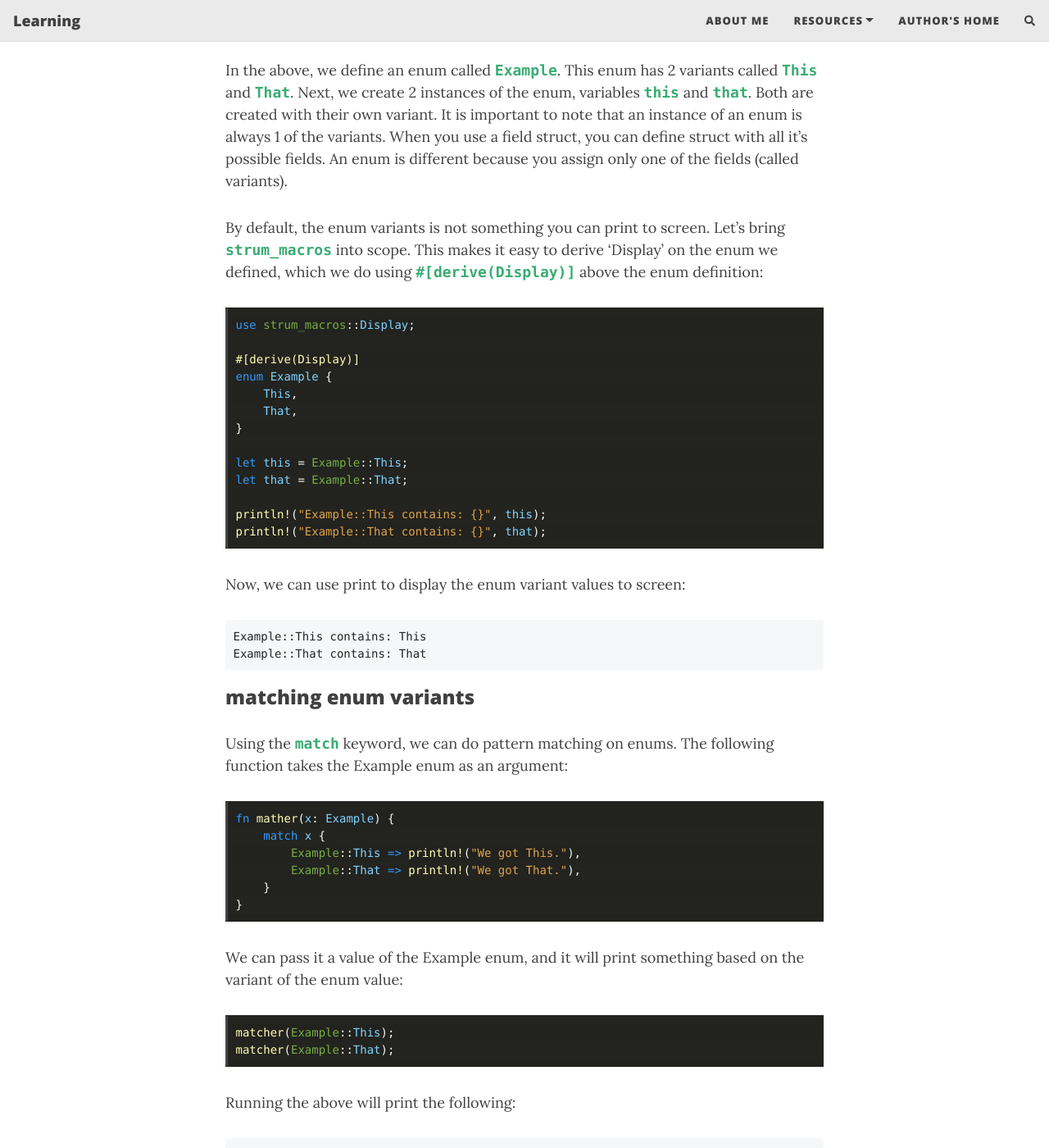
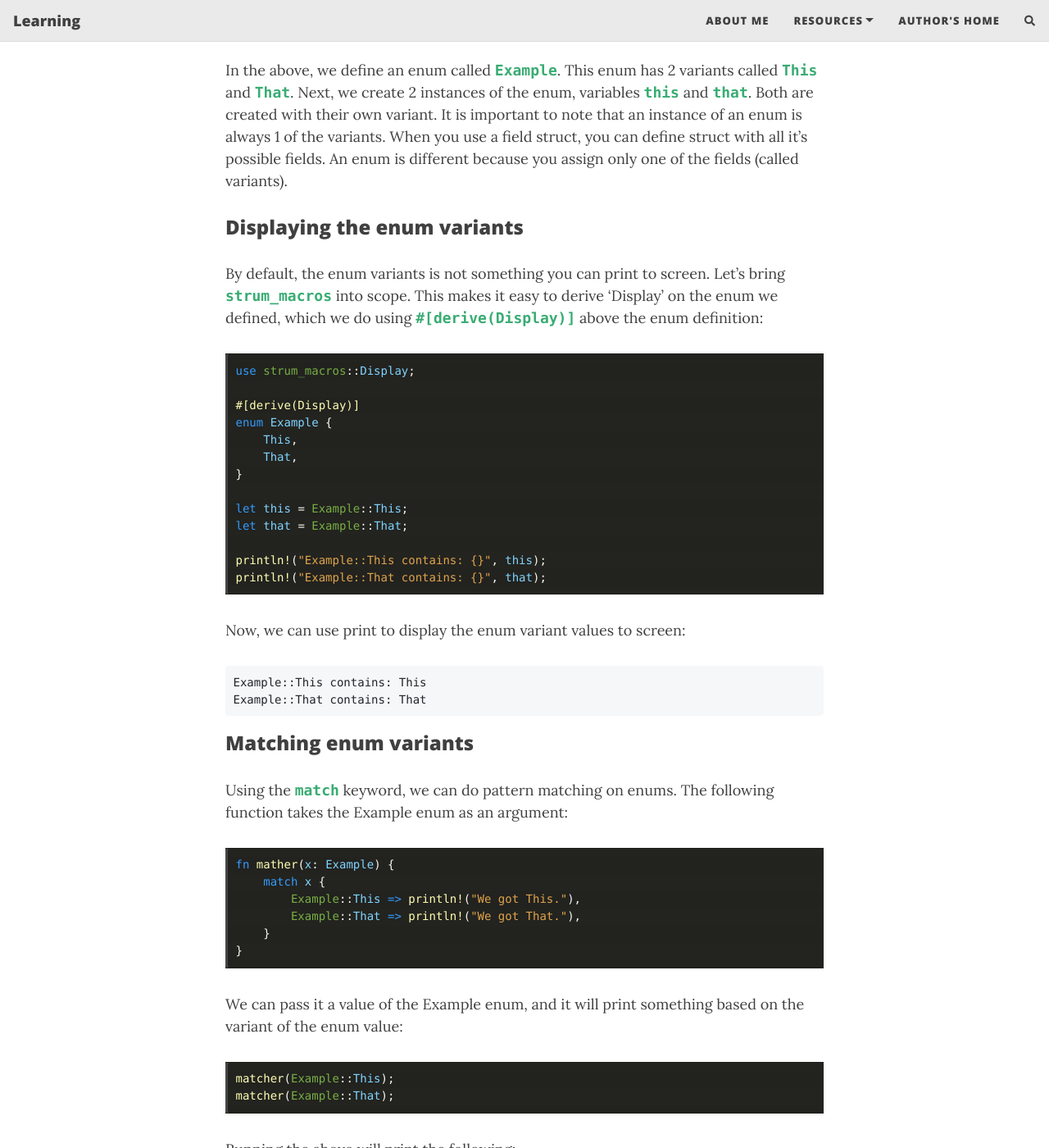
Before and after one commit to saidvandeklundert/learn, a Jekyll site: the page built from _posts/2021-08-15-rust-option-and-result.md, in a window 1280 px wide and 1400 px high, scrolled down 1241 px. Shown: the whole window at 82% size. Built offline with Jekyll 4.4.1, drawn with Linux system fonts in a browser that asks for light colours; nearby versions of some CDN libraries; comment, search, counter and statistics services are not loaded.

Commit message:
Option 1

````diff
--- a/_posts/2021-08-15-rust-option-and-result.md
+++ b/_posts/2021-08-15-rust-option-and-result.md
@@ -38,6 +38,8 @@ let that = Example::That;
 
 In the above, we define an enum called `Example`. This enum has 2 variants called `This` and `That`. Next, we create 2 instances of the enum, variables `this` and `that`. Both are created with their own variant. It is important to note that an instance of an enum is always 1 of the variants. When you use a field struct, you can define struct with all it's possible fields. An enum is different because you assign only one of the fields (called variants).
 
+### Displaying the enum variants
+
 By default, the enum variants is not something you can print to screen. Let's bring `strum_macros` into scope. This makes it easy to derive 'Display' on the enum we defined, which we do using `#[derive(Display)]` above the enum definition:
 
 ```rust
@@ -63,7 +65,7 @@ Example::This contains: This
 Example::That contains: That
 </pre>
 
-### matching enum variants
+### Matching enum variants
 
 Using the `match` keyword, we can do pattern matching on enums. The following function takes the Example enum as an argument:
 
````
